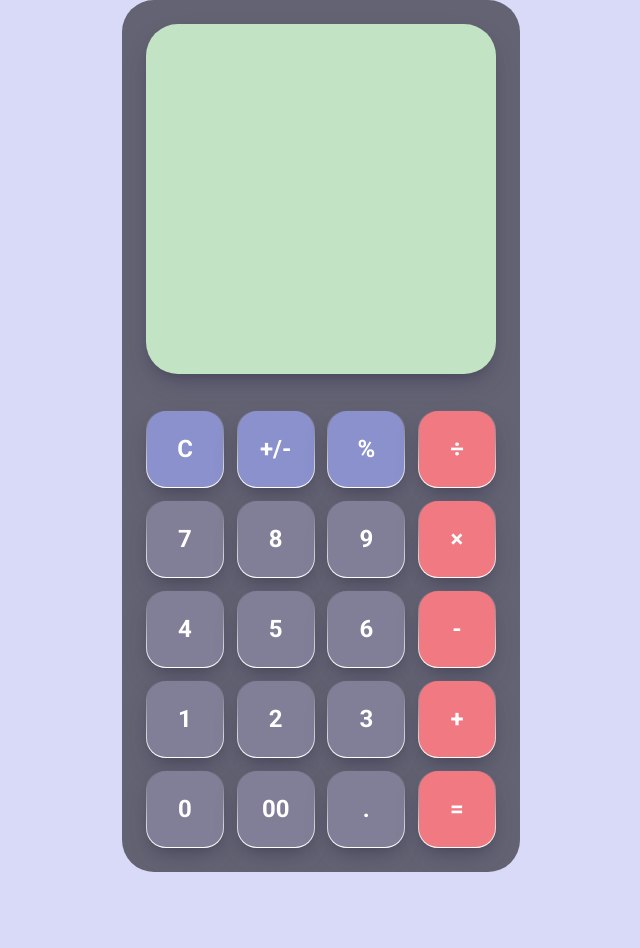
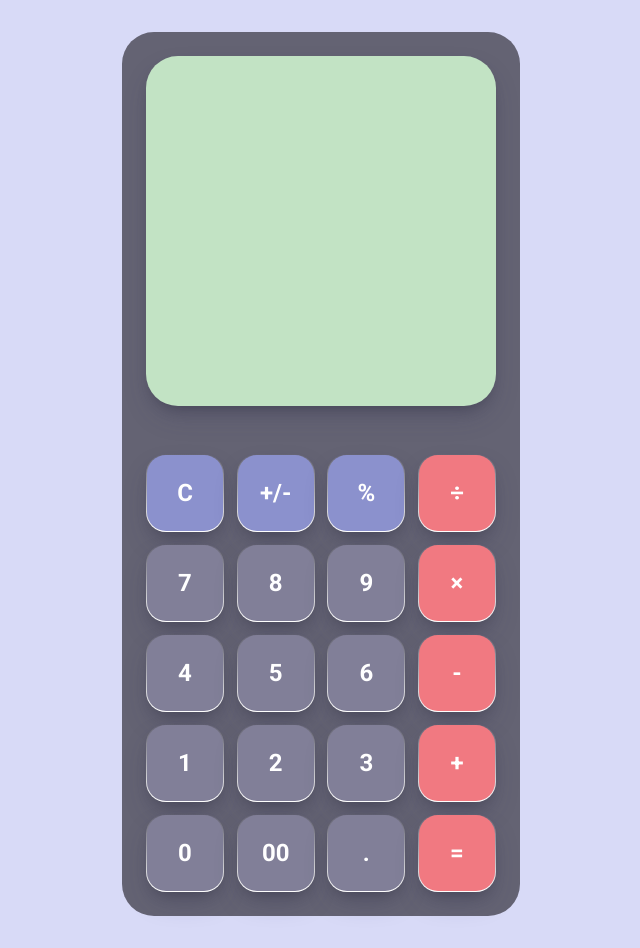
Before and after one commit to SiddhantaChandra/calculator-web-app, a React (Create React App) app: page / in a window 1280 px wide. Shown: the whole page, without its empty margins (319-959 px from the left). Before the commit the page ends 872 px from the top, so only its background shows below. Built offline with nearby package versions, Linux system fonts and the light colour scheme.

Commit message:
Updated README and added some margin to the top of the screen

```diff
--- a/src/App.css
+++ b/src/App.css
@@ -6,6 +6,8 @@
   justify-content: center;
 
   background-color: #d8daf7;
+  margin-top: 2rem;
+  margin-bottom: 2rem;
 }
 
 .container {
@@ -13,4 +15,9 @@
   padding: 24px 24px;
 
   border-radius: 32px;
+
+  display: flex;
+  flex-direction: column;
+  align-items: center;
+  justify-content: center;
 }
```
Also changed, not shown: 1 other file (tests, documents, lock files or other folders).
